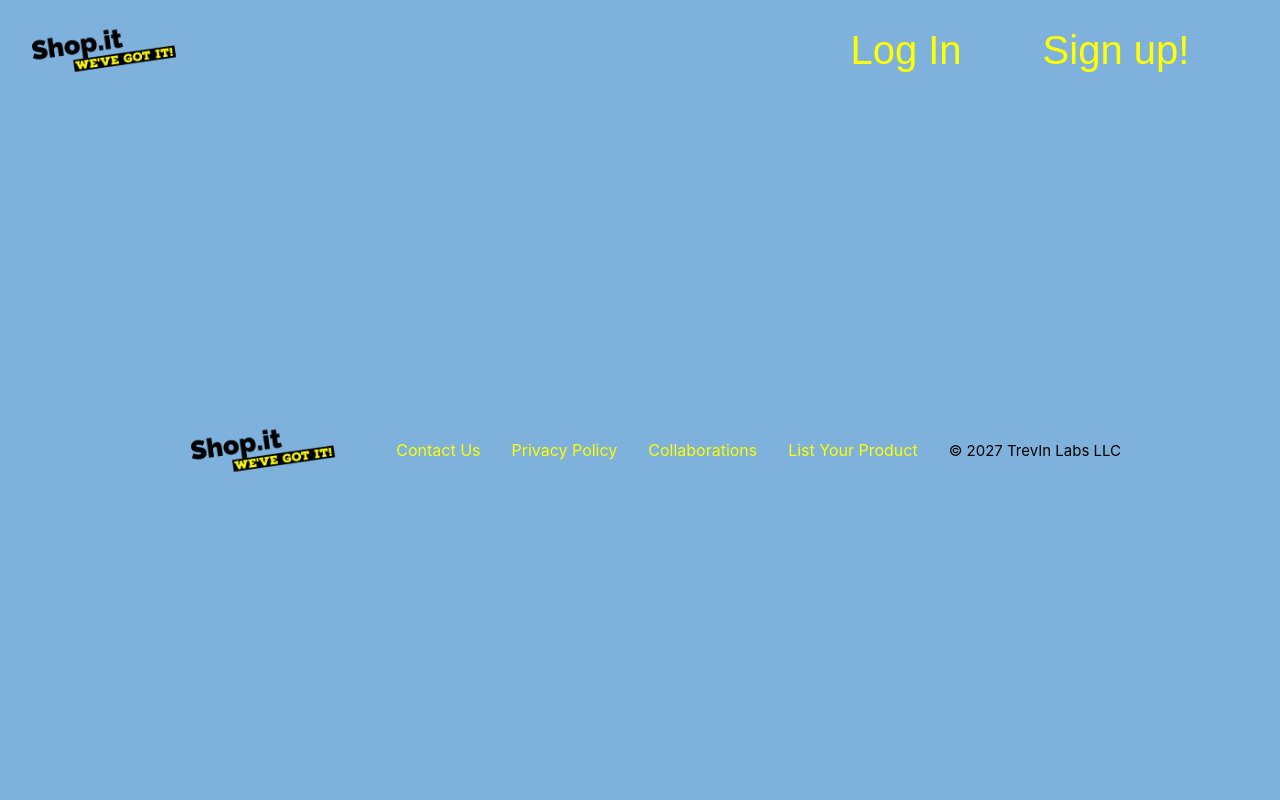
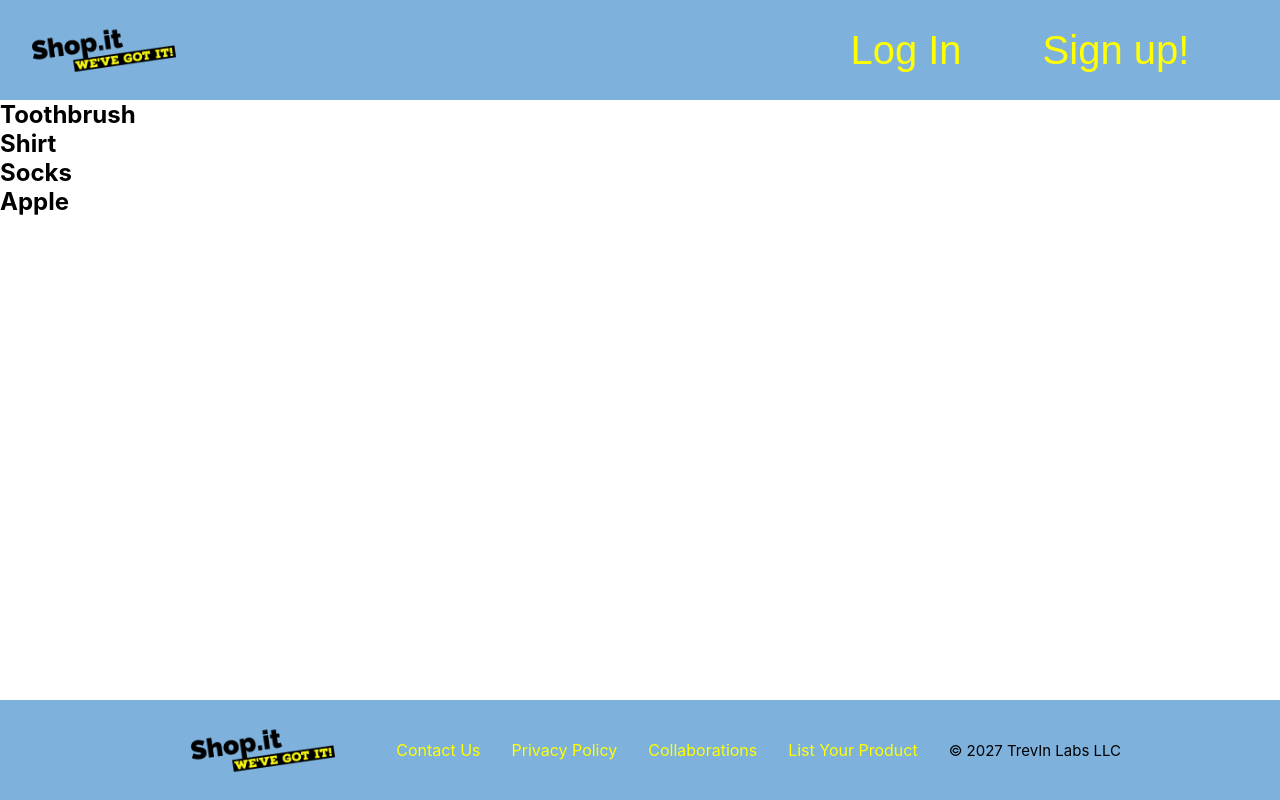
Before and after one commit to inan7978/shop.it, a React (Create React App) app: page /my-cart in a window 1280 px wide. Built offline with nearby package versions, Linux system fonts and the light colour scheme.

Commit message:
added the shopping cart context

```diff
--- a/src/App.js
+++ b/src/App.js
@@ -1,22 +1,26 @@
 import "./App.css";
 import { Routes, Route } from "react-router-dom";
 import { UserProvider } from "./context/UserContext";
+import { CartProvider } from "./context/CartContext";
 import ContactUs from "./pages/ContactUs";
 import PrivacyPolicy from "./pages/PrivacyPolicy";
 import Collaborations from "./pages/Collaborations";
 import CreateListingPage from "./pages/CreateListingPage";
 import CreateAccountPage from "./pages/CreateAccountPage";
+import MyCartPage from "./pages/MyCartPage";
 import Footer from "./components/Footer";
 import LoginPage from "./pages/LoginPage";
 import Header from "./components/Header";
 function App() {
   return (
     <UserProvider>
+      <CartProvider>
         <div className="App">
           <Header />
           <Routes>
             <Route path="/" element={<LoginPage />} />
             <Route path="/contact-us" element={<ContactUs />} />
+            <Route path="/my-cart" element={<MyCartPage />} />
             <Route path="/privacy" element={<PrivacyPolicy />} />
             <Route path="/collaborations" element={<Collaborations />} />
             <Route path="/list-item" element={<CreateListingPage />} />
@@ -25,6 +29,7 @@ function App() {
           </Routes>
           <Footer />
         </div>
+      </CartProvider>
     </UserProvider>
   );
 }
--- a/src/components/Header.js
+++ b/src/components/Header.js
@@ -1,10 +1,13 @@
 import { Link } from "react-router-dom";
 import shopItlogo from "../images/shopitLogo.png";
+import MyCartPage from "../pages/MyCartPage";
 import UserContext from "../context/UserContext";
+import CartContext from "../context/CartContext";
 import { useContext } from "react";
 function Header() {
   const { user } = useContext(UserContext);
   const { logOutUser } = useContext(UserContext);
+  const { cart } = useContext(CartContext);
 
   if (Object.keys(user).length === 0) {
     console.log(`No logged in user.`);
@@ -26,9 +29,16 @@ function Header() {
         </nav>
       ) : (
         <nav className="nav-bar">
+          <h2>{`Welcome, ${user.fname}`}</h2>
+          <h1>{`items in cart: ${cart.length}`}</h1>
           <button className="logout-btn nav-btns" onClick={logOutUser}>
             Log out!
           </button>
+          <Link to="/my-cart">
+            <button className="logout-btn nav-btns">
+              {`Cart: ${cart.length}`}
+            </button>
+          </Link>
         </nav>
       )}
     </div>
--- /dev/null
+++ b/src/context/CartContext.js
@@ -0,0 +1,29 @@
+import { createContext, useState } from "react";
+import UserContext from "../context/UserContext";
+import { useContext } from "react";
+
+const CartContext = createContext();
+
+export function CartProvider({ children }) {
+  const { user } = useContext(UserContext);
+  const [cart, setCart] = useState([
+    { item: 3324435, itemName: "Toothbrush", Price: 1 },
+    { item: 3324415, itemName: "Shirt", Price: 10 },
+    { item: 3624435, itemName: "Socks", Price: 5 },
+    { item: 7324435, itemName: "Apple", Price: 1.5 },
+  ]);
+
+  function loadCart() {}
+
+  function addToCart() {}
+
+  function removeFromCart() {}
+
+  return (
+    <CartContext.Provider value={{ cart, loadCart, addToCart, removeFromCart }}>
+      {children}
+    </CartContext.Provider>
+  );
+}
+
+export default CartContext;
--- a/src/pages/MyCartPage.js
+++ b/src/pages/MyCartPage.js
@@ -1,8 +1,14 @@
+import UserContext from "../context/UserContext";
+import CartContext from "../context/CartContext";
+import { useContext } from "react";
 function MyCartPage() {
+  const { cart } = useContext(CartContext);
+
+  const cartItems = cart.map((item) => {
+    return <h2 key={item.item}>{item.itemName}</h2>;
+  });
   return (
-    <>
-      <div>This is the My Cart Page</div>
-    </>
+    <>{cart.length ? <div>{cartItems}</div> : <div>Your cart is empty</div>}</>
   );
 }
 
```
Lines whose indentation alone changed are shown as unchanged.
